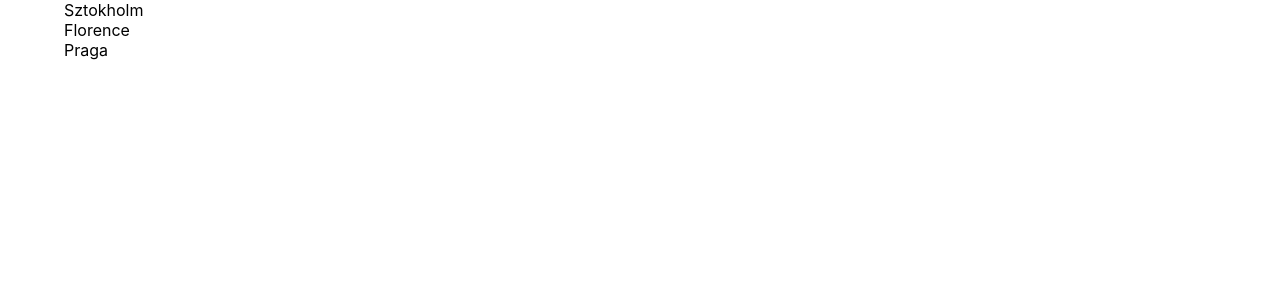
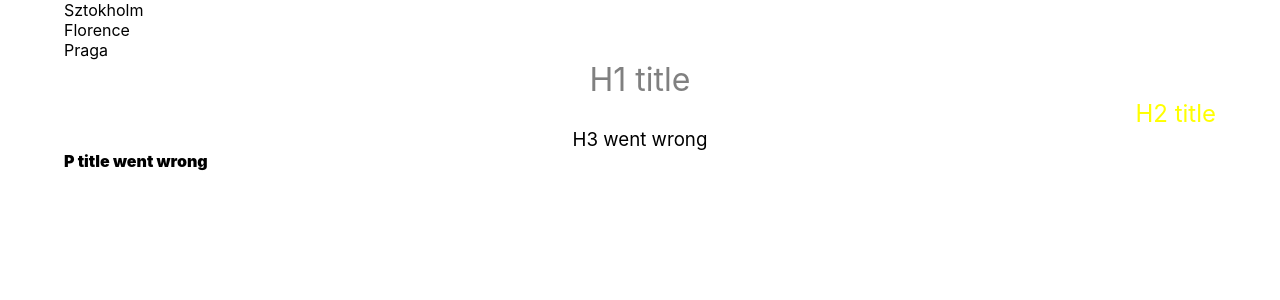
Before and after one commit to piotrferens/trips, a Next.js app: page / in a window 1280 px wide. Shown: the top 300 px of the page. Built offline with nearby package versions, Linux system fonts and the light colour scheme.

Commit message:
Add typography component

```diff
--- a/src/styles/emotion.d.ts
+++ b/src/styles/emotion.d.ts
@@ -7,5 +7,10 @@ declare module '@emotion/react' {
       desktop: number;
     };
     spacing: Array<string>;
+    colors: {
+      black: string;
+      gray: string;
+      yellow: string;
+    };
   }
 }
--- a/src/styles/globals.tsx
+++ b/src/styles/globals.tsx
@@ -11,6 +11,13 @@ export const globalStyles = (
           Droid Sans, Helvetica Neue, sans-serif;
       }
 
+      h1,
+      h2,
+      h3,
+      p {
+        margin: 0;
+      }
+
       * {
         box-sizing: border-box;
       }
--- a/src/styles/theme/theme.tsx
+++ b/src/styles/theme/theme.tsx
@@ -1,12 +1,17 @@
-import { ThemeProvider as EmotionThemeProvider } from '@emotion/react';
+import { Theme, ThemeProvider as EmotionThemeProvider } from '@emotion/react';
 import { ThemeProps } from './theme.types';
 
-const theme = {
+const theme: Theme = {
   breakpoints: {
     mobile: 600,
     desktop: 1200,
   },
   spacing: ['4px', '8px', '12px', '16px', '20px', '24px'],
+  colors: {
+    black: 'black',
+    gray: 'gray',
+    yellow: 'yellow',
+  },
 };
 
 export const ThemeProvider = ({ children }: ThemeProps) => (
--- /dev/null
+++ b/src/ui/atoms/index.ts
@@ -0,0 +1 @@
+export * from './typography/typography';
--- /dev/null
+++ b/src/ui/atoms/typography/typography.styles.ts
@@ -0,0 +1,13 @@
+import styled from '@emotion/styled';
+import { TypographyProps } from './typography.types';
+
+export const Typography = styled.p<{
+  $align: TypographyProps['align'];
+  $color: TypographyProps['color'];
+  $fontWeight: TypographyProps['fontWeight'];
+}>`
+  ${({ $align, $color, $fontWeight }) => `
+  text-align: ${$align};
+  color: ${$color};
+  font-weight: ${$fontWeight};`}
+`;
--- /dev/null
+++ b/src/ui/atoms/typography/typography.tsx
@@ -0,0 +1,15 @@
+import * as S from './typography.styles';
+import { TypographyProps } from './typography.types';
+
+export const Typography = ({
+  el,
+  children,
+  className,
+  align = 'left',
+  color = 'black',
+  fontWeight = 'initial',
+}: TypographyProps) => (
+  <S.Typography as={el} className={className} $align={align} $color={color} $fontWeight={fontWeight}>
+    {children}
+  </S.Typography>
+);
--- a/src/ui/pages/home/home.tsx
+++ b/src/ui/pages/home/home.tsx
@@ -1,6 +1,26 @@
+import { Typography } from 'ui/atoms';
 import { Container } from 'ui/template';
+
 import { HomeProps } from './home.types';
 
 export const Home = ({ trips }: HomeProps) => (
-  <Container>{trips ? trips.map((trip) => <div key={trip.id}>{trip.title}</div>) : 'Something went wrong'}</Container>
+  <Container>
+    {trips ? (
+      trips.map((trip) => <div key={trip.id}>{trip.title}</div>)
+    ) : (
+      <Typography el="h1">Something went wrong</Typography>
+    )}
+    <Typography el="h1" align="center" color="gray">
+      H1 title
+    </Typography>
+    <Typography el="h2" align="right" color="yellow">
+      H2 title
+    </Typography>
+    <Typography el="h3" align="center">
+      H3 went wrong
+    </Typography>
+    <Typography el="p" fontWeight="900">
+      P title went wrong
+    </Typography>
+  </Container>
 );
--- a/src/ui/template/container/Container.styles.ts
+++ b/src/ui/template/container/Container.styles.ts
@@ -2,12 +2,12 @@ import styled from '@emotion/styled';
 
 export const Container = styled.div`
   width: 100%;
-  margin: 0 auto;
 
   ${({ theme }) => `
     padding: 0 ${theme.spacing[3]};
 
     @media (min-width: ${theme.breakpoints.desktop}px) {
+        margin: 0 auto;
         max-width: 1200px;
         padding: 0 ${theme.spacing[5]};
     }
```
Also changed, not shown: src/ui/atoms/typography/typography.types.ts (added, +11 -0 lines).
